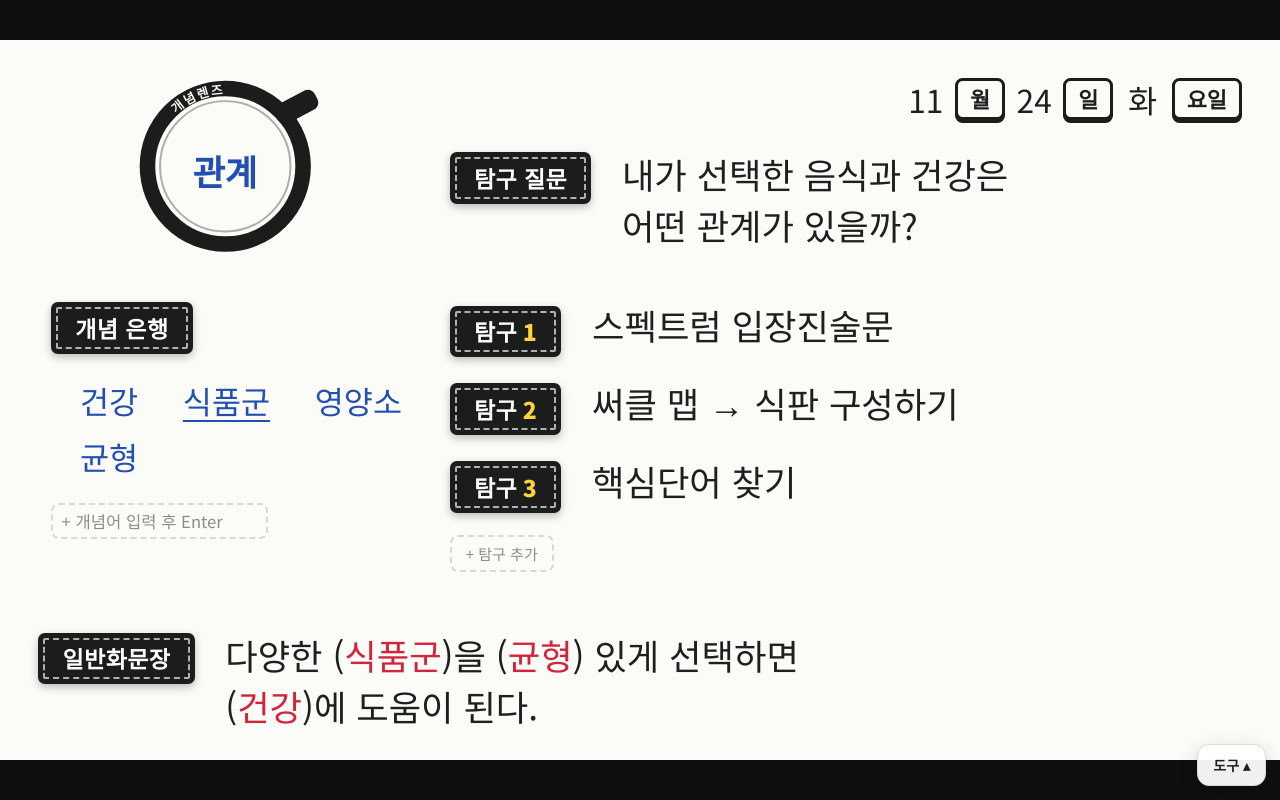
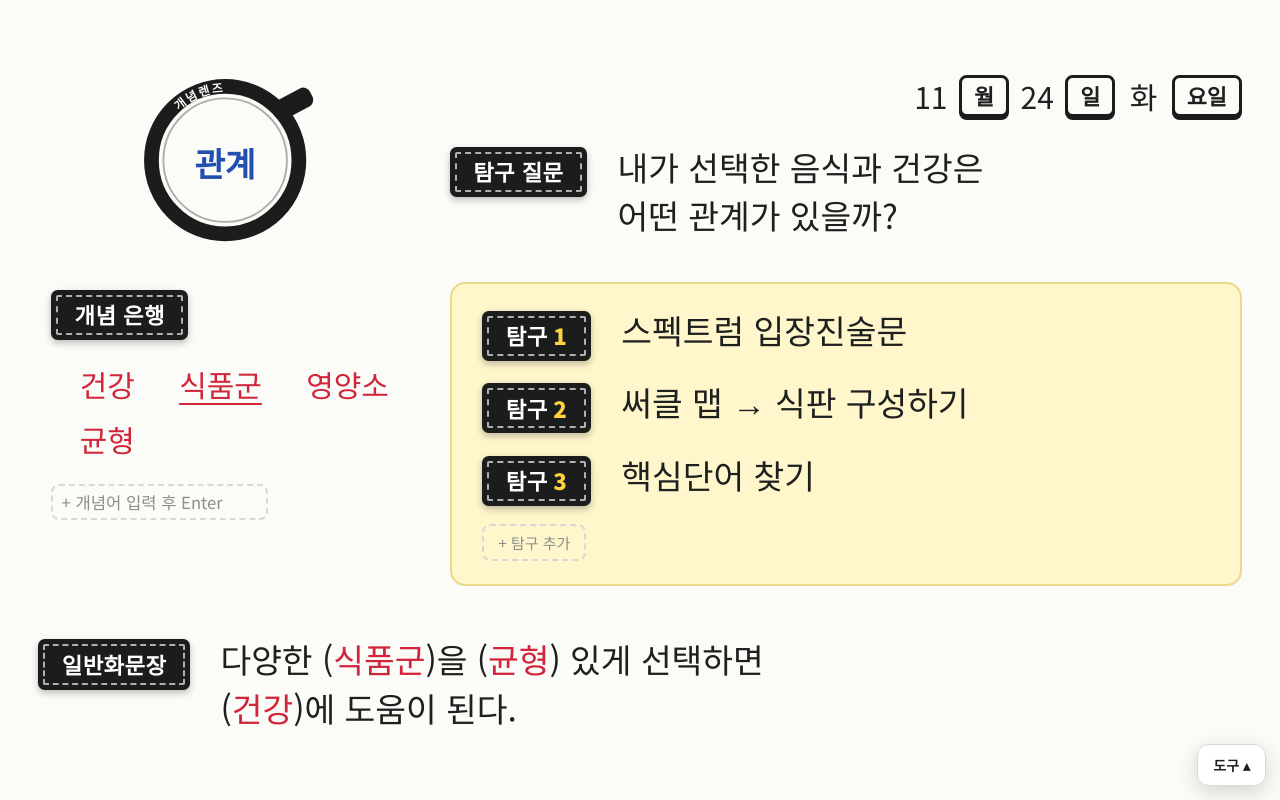
Before and after one commit to ysiwon1019-socooler/conceptboard, a plain HTML site: page index.html in a window 1280 px wide. Drawn offline with Linux system fonts and the light colour scheme.

Commit message:
여백을 칠판색으로 채우고 탐구 활동을 연노랑 글상자로 묶음, 개념어를 빨간색으로
Co-Authored-By: Claude Opus 5.5 <noreply@anthropic.com>
Claude-Session: https://claude.ai/code/session_01WfstP31M62FTKyKaSaH3D7

```diff
--- a/index.html
+++ b/index.html
@@ -23,6 +23,8 @@
   --tag-num: #ffd23f;
   --lens-ring: #1b1d1c;
   --hl-yellow: rgba(255, 214, 10, .45);
+  --inq-bg: #fff6cc;
+  --inq-line: #ecd889;
   --ui-bg: rgba(255, 255, 255, .94);
   --ui-fg: #1d201e;
   --ui-line: #d7d9d4;
@@ -53,6 +55,8 @@ body.theme-chalk {
   --tag-num: #ffd23f;
   --lens-ring: #f4f2e8;
   --hl-yellow: rgba(255, 214, 10, .28);
+  --inq-bg: rgba(255, 228, 130, .14);
+  --inq-line: rgba(255, 214, 10, .45);
   --ui-bg: rgba(22, 32, 27, .95);
   --ui-fg: #f4f2e8;
   --ui-line: #3d5247;
@@ -68,8 +72,8 @@ body.font-myeongjo { --font-board: "Nanum Myeongjo", "Batang", serif; }
 html, body { height: 100%; }
 body {
   margin: 0;
-  /* 16:9 바깥 여백(레터박스) */
-  background: #0e0f0e;
+  /* 16:9 바깥 여백도 칠판과 같은 색으로 채워 경계가 보이지 않게 */
+  background: var(--board);
   display: grid;
   place-items: center;
   overflow: hidden;
@@ -202,7 +206,18 @@ body {
 .row > .tag { margin-top: calc(var(--t-body) * .12); }
 
 .question { grid-area: question; }
-.inquiry { grid-area: inquiry; display: flex; flex-direction: column; gap: calc(var(--u) * 1.8 * var(--fit)); padding-top: calc(var(--u) * 1.5 * var(--fit)); }
+.inquiry {
+  grid-area: inquiry;
+  align-self: start;
+  display: flex;
+  flex-direction: column;
+  gap: calc(var(--u) * 1.6 * var(--fit));
+  margin-top: calc(var(--u) * 1 * var(--fit));
+  padding: calc(var(--u) * 2 * var(--fit)) calc(var(--u) * 2.4);
+  background: var(--inq-bg);
+  border: 2px solid var(--inq-line);
+  border-radius: calc(var(--u) * 1.2);
+}
 .gen { grid-area: gen; padding-top: calc(var(--u) * 2 * var(--fit)); }
 
 /* 입력 칸 */
@@ -259,7 +274,7 @@ body.blank-mode .board .hl-red:not(.revealed)::selection { color: transparent; }
 .word {
   position: relative;
   font-size: var(--t-chip);
-  color: var(--ink-blue);
+  color: var(--ink-red);
   line-height: 1.3;
   cursor: pointer;
   user-select: none;
```
